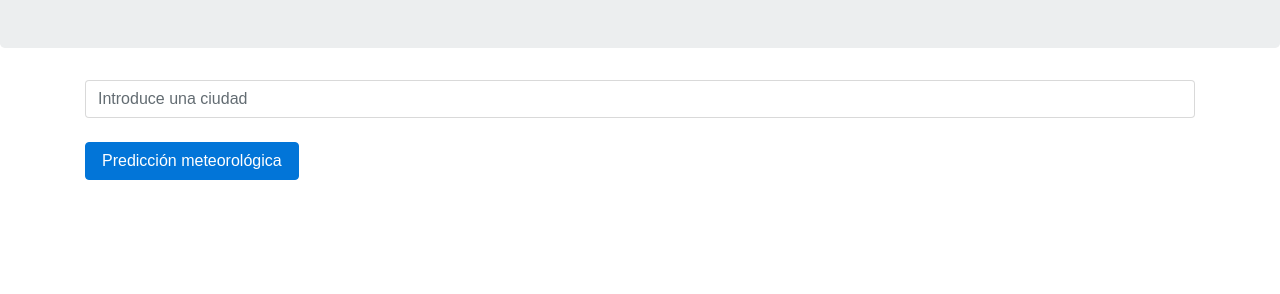
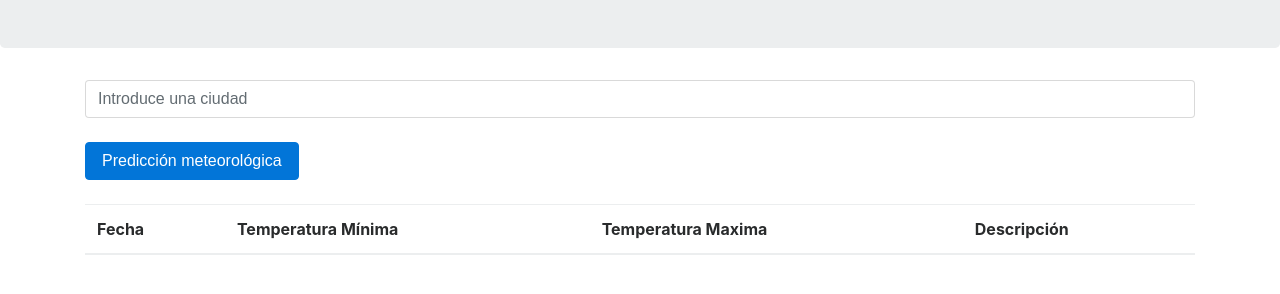
Before and after one commit to fernandom06/WeatherService, a plain HTML site: page index.html in a window 1280 px wide. Shown: the part 132-426 px from the top of the page. Drawn offline with Linux system fonts and the light colour scheme.

Commit message:
Los datos que llegan en formato JSON se muestran de una forma amigable

```diff
--- a/index.html
+++ b/index.html
@@ -6,6 +6,11 @@
           content="width=device-width, user-scalable=no, initial-scale=1.0, maximum-scale=1.0, minimum-scale=1.0">
     <meta http-equiv="X-UA-Compatible" content="ie=edge">
     <link rel="stylesheet" href="css/bootstrap.css">
+    <style>
+        table{
+            /*display: none;*/
+        }
+    </style>
     <title>Bienvenido</title>
 </head>
 <body>
@@ -15,13 +20,25 @@
 <main class="container">
     <input class="form-control" type="text" id="ciudad" placeholder="Introduce una ciudad"><br>
     <button id="boton" class="btn btn-primary">Predicción meteorológica</button>
-    <div id="prediction"></div>
+    <br><br>
+    <table class="table" id="tabla">
+        <thead>
+        <tr>
+            <th scope="col">Fecha</th>
+            <th scope="col">Temperatura Mínima</th>
+            <th scope="col">Temperatura Maxima</th>
+            <th scope="col">Descripción</th>
+            </tr>
+        </thead>
+        <tbody id="prediccion"></tbody>
+    </table>
 </main>
 <script src="js/jquery-3.2.1.min.js"></script>
 <script>
     $(function () {
         $("#boton").on("click",function () {
             var ciudad=$("#ciudad").val();
+            //$("#tabla").css({display:"block"});
             $.ajax({
                 method:"GET",
                 url:"http://api.openweathermap.org/data/2.5/forecast",
@@ -35,7 +52,8 @@
             }).done(function (data) {
                 prediccion=data["list"];
                 for(tiempo of prediccion){
-                    console.log(tiempo)
+                    console.log(tiempo);
+                    $("#prediccion").append("<tr><td>"+tiempo["dt_txt"]+"</td><td>"+tiempo["main"]["temp_min"]+"</td><td>"+tiempo["main"]["temp_max"]+"</td><td>"+tiempo["weather"][0]["description"]+"</td></tr>")
                 }
             })
         })
```
